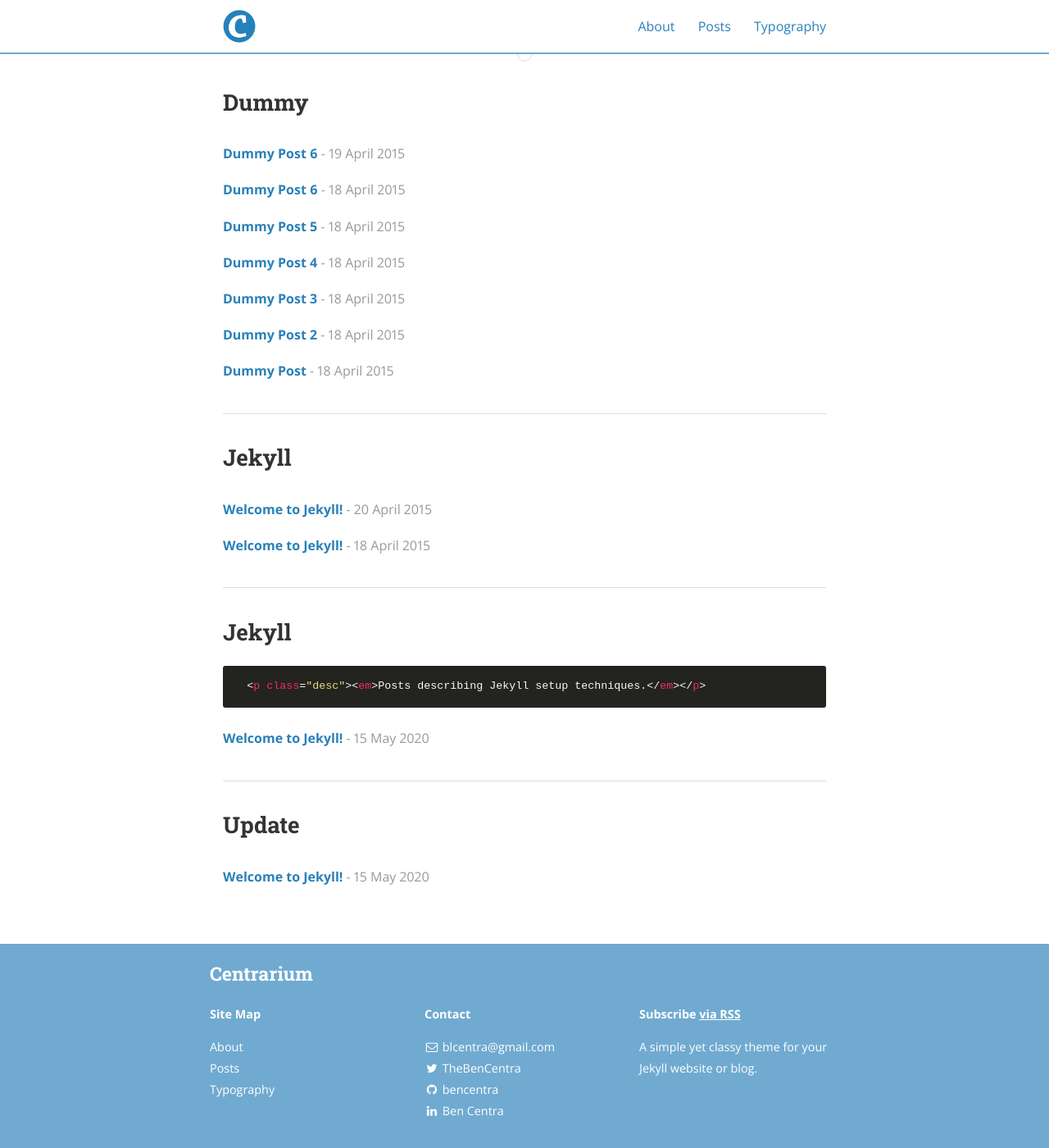
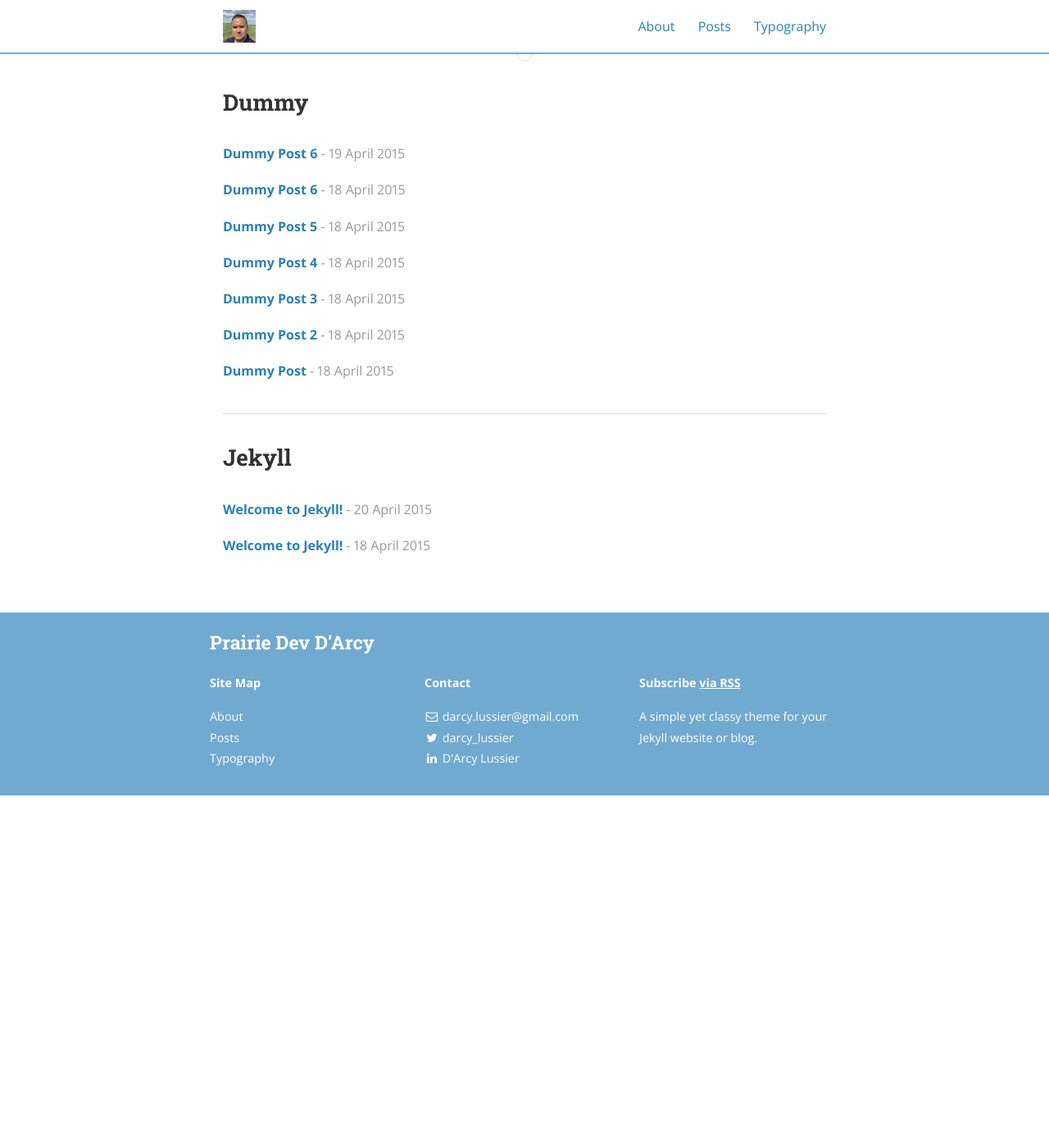
Before and after one commit to dlussier/dlussier.github.io, a Jekyll site: the page built from posts.md, in a window 1280 px wide and 1400 px high, scrolled down 117 px. Shown: the whole window at 82% size. Built offline with Jekyll 4.4.1, drawn with Linux system fonts in a browser that asks for light colours; nearby versions of some CDN libraries; after the commit the page ends 1087 px from its top, so only the background shows below that.

Commit message:
Rebased with proper images.

```diff
--- a/_config.yml
+++ b/_config.yml
@@ -9,10 +9,10 @@ exclude:
   - "/vendor/"
 
 # Site settings
-title: Centrarium
-subtitle: "A simple yet classy theme for your Jekyll website or blog"
-email: blcentra@gmail.com
-name: Ben Centra
+title: Prairie Dev D'Arcy
+subtitle: "Software Development, Enterprise Architecture, Technology, and Leadership."
+email: darcy.lussier@gmail.com
+name: D'Arcy Lussier
 description: >
   A simple yet classy theme for your Jekyll website or blog.
 # Base URL of site (i.e. /blog). It should always start with a slash,
@@ -20,8 +20,8 @@ description: >
 # root of your server.
 baseurl: "" # the subpath of your site, e.g. /blog/
 url: "" # the base hostname & protocol for your site
-cover: "/assets/header_image.jpg"
-logo: "/assets/logo.png"
+cover: "/assets/Field2.jpg"
+logo: "/assets/Headshot2020.png"
 
 # Build settings
 markdown: kramdown
@@ -78,29 +78,29 @@ descriptions:
 social:
   - name: Twitter
     icon: twitter
-    username: TheBenCentra
-    url: https://twitter.com/TheBenCentra
+    username: darcy_lussier
+    url: https://twitter.com/darcy_lussier
     desc: Follow me on Twitter
     share: true
 
   - name: Facebook
     icon: facebook
-    username: thebencentra
+    username: ""
     url: ""
     desc: Friend me on Facebook
     share: true
 
   - name: GitHub
     icon: github
-    username: bencentra
-    url: https://github.com/bencentra
+    username: ""
+    url: ""
     desc: Fork me on GitHub
     share: false
 
   - name: LinkedIn
     icon: linkedin
-    username: Ben Centra
-    url: https://www.linkedin.com/pub/ben-centra/47/769/60a
+    username: D'Arcy Lussier
+    url: https://www.linkedin.com/in/darcylussier/
     desc: Connect with me on LinkedIn
     share: true
 
--- a/cmd.txt
+++ /dev/null
@@ -1 +0,0 @@
-bundle exec jekyll serve
--- a/index.markdown
+++ /dev/null
@@ -1,6 +0,0 @@
----
-# Feel free to add content and custom Front Matter to this file.
-# To modify the layout, see https://jekyllrb.com/docs/themes/#overriding-theme-defaults
-
-layout: home
----
```
Also changed, not shown: 404.html (deleted, +0 -25 lines), _posts/2020-05-14-welcome-to-jekyll.markdown (deleted, +0 -29 lines), about.markdown (deleted, +0 -18 lines), assets/Headshot2020.png (added), 2 other files.
